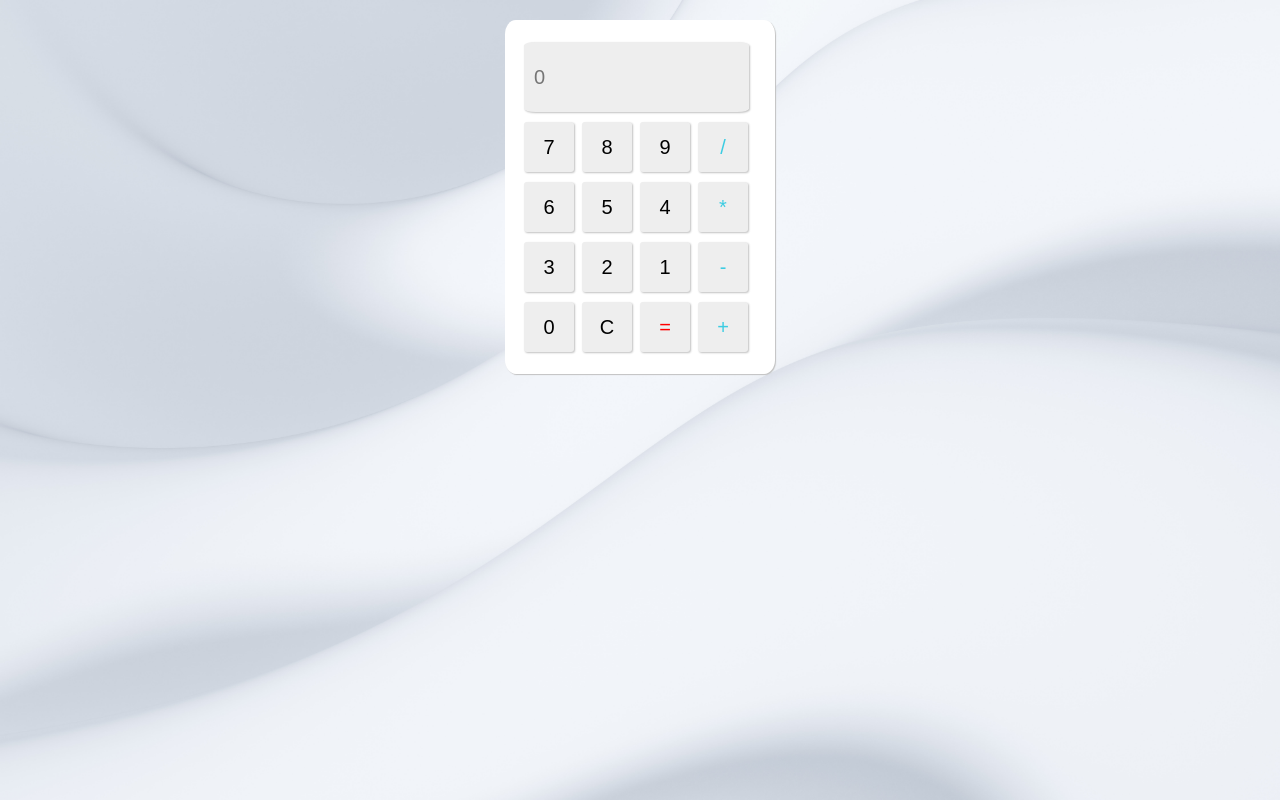
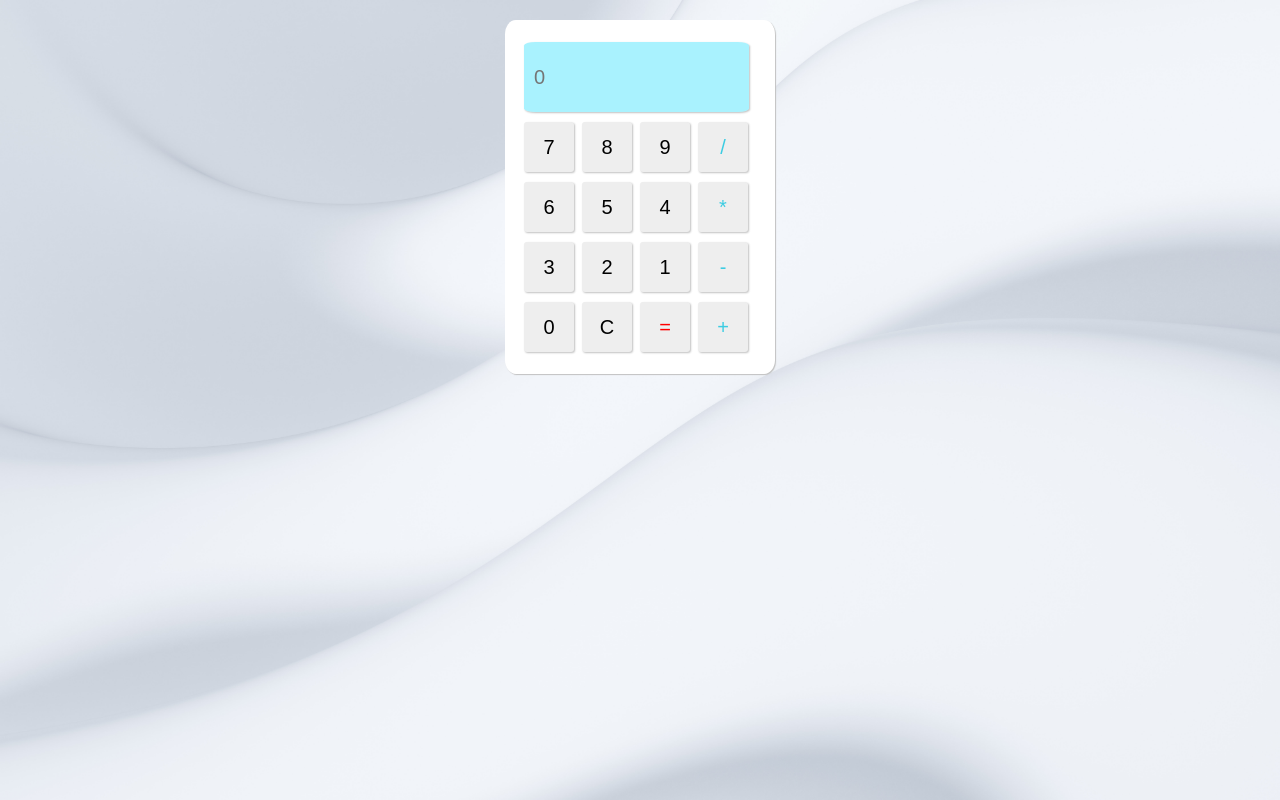
Before and after one commit to mh-hamza/Javascript-calculator, a plain HTML site: page index.html in a window 1280 px wide. In both pictures the pointer is over the input 636 px from the left and 77 px from the top of the page. Drawn offline with Linux system fonts and the light colour scheme.

Commit message:
Update index.html

```diff
--- a/index.html
+++ b/index.html
@@ -43,6 +43,9 @@
 
         input {
             border: none;
+        }
+        input:hover{
+            background-color: #00d9fb56;
         }
 
         #display {
```
